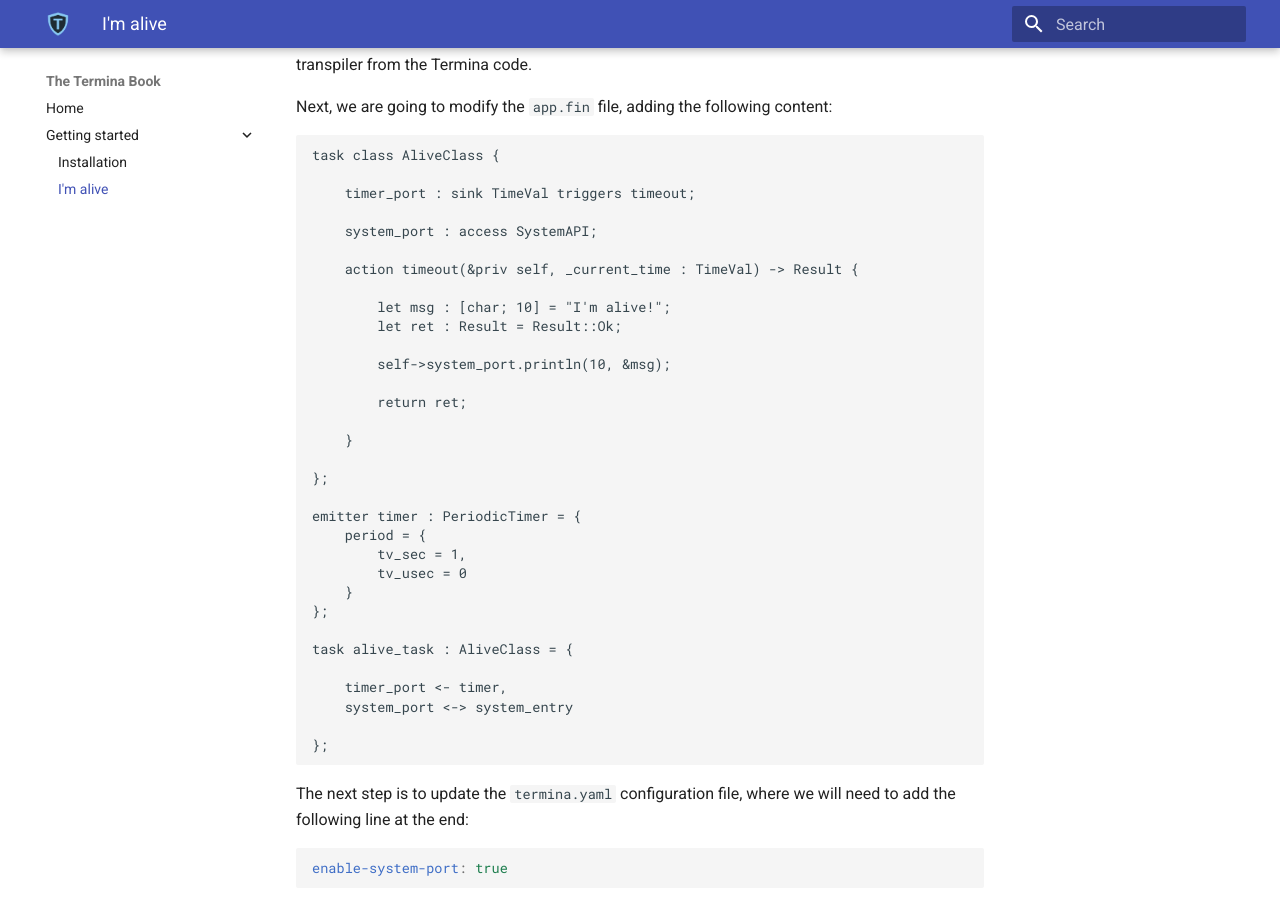
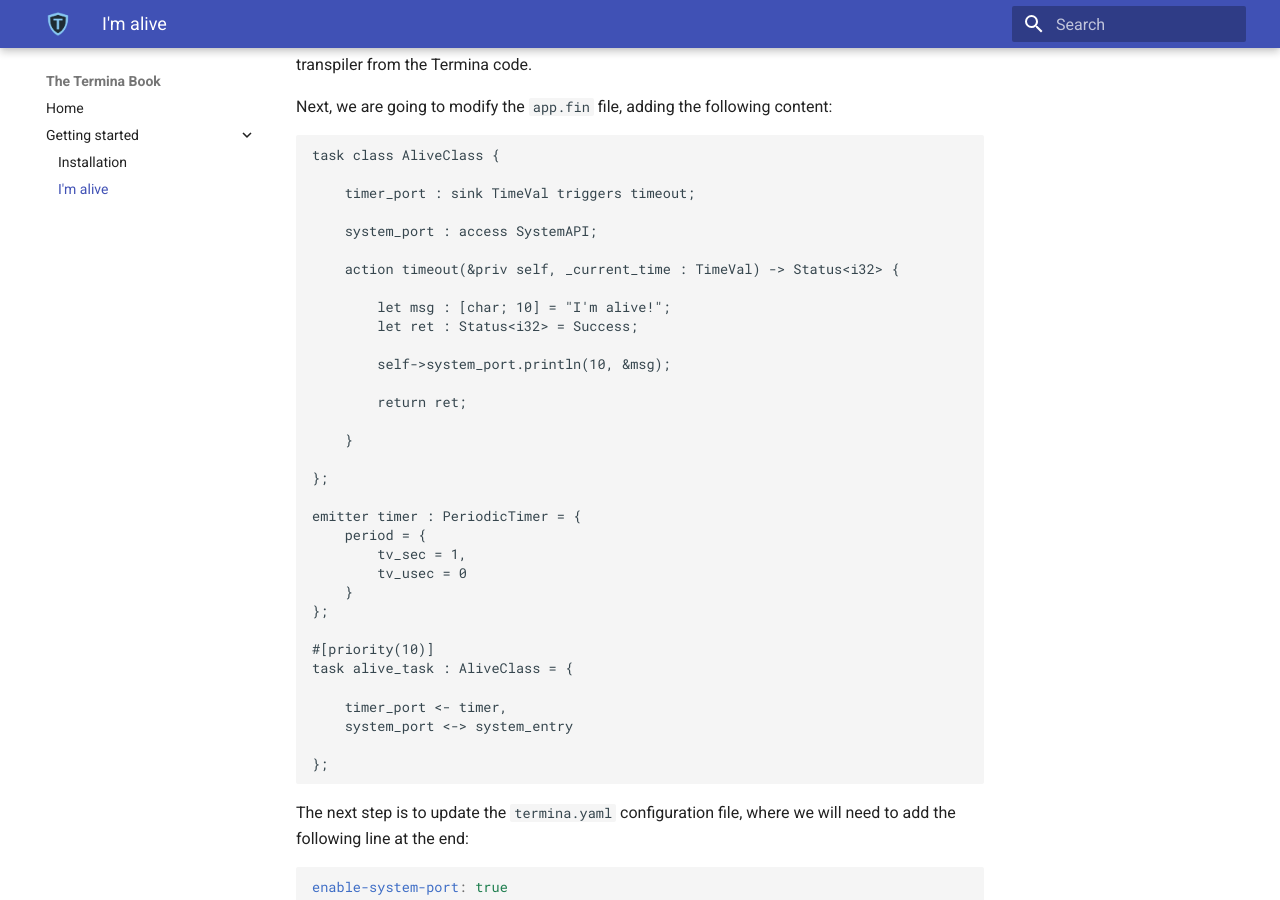
Before and after one commit to termina-lang/termina-book, an MkDocs documentation site: the page built from docs/alive.md, in a window 1280 px wide and 900 px high, scrolled down 671 px. Built offline with MkDocs 1.6.1 and Material for MkDocs 9.7.7, drawn with Linux system fonts in a browser that asks for light colours.

Commit message:
Updated sample code
Updated sample code to the new prototipe for actions.

```diff
--- a/docs/alive.md
+++ b/docs/alive.md
@@ -29,10 +29,10 @@ task class AliveClass {
 
     system_port : access SystemAPI;
 
-    action timeout(&priv self, _current_time : TimeVal) -> Result {
+    action timeout(&priv self, _current_time : TimeVal) -> Status<i32> {
 
         let msg : [char; 10] = "I'm alive!";
-        let ret : Result = Result::Ok;
+        let ret : Status<i32> = Success;
 
         self->system_port.println(10, &msg);
 
@@ -49,6 +49,7 @@ emitter timer : PeriodicTimer = {
     }
 };
 
+#[priority(10)]
 task alive_task : AliveClass = {
 
     timer_port <- timer,
```
